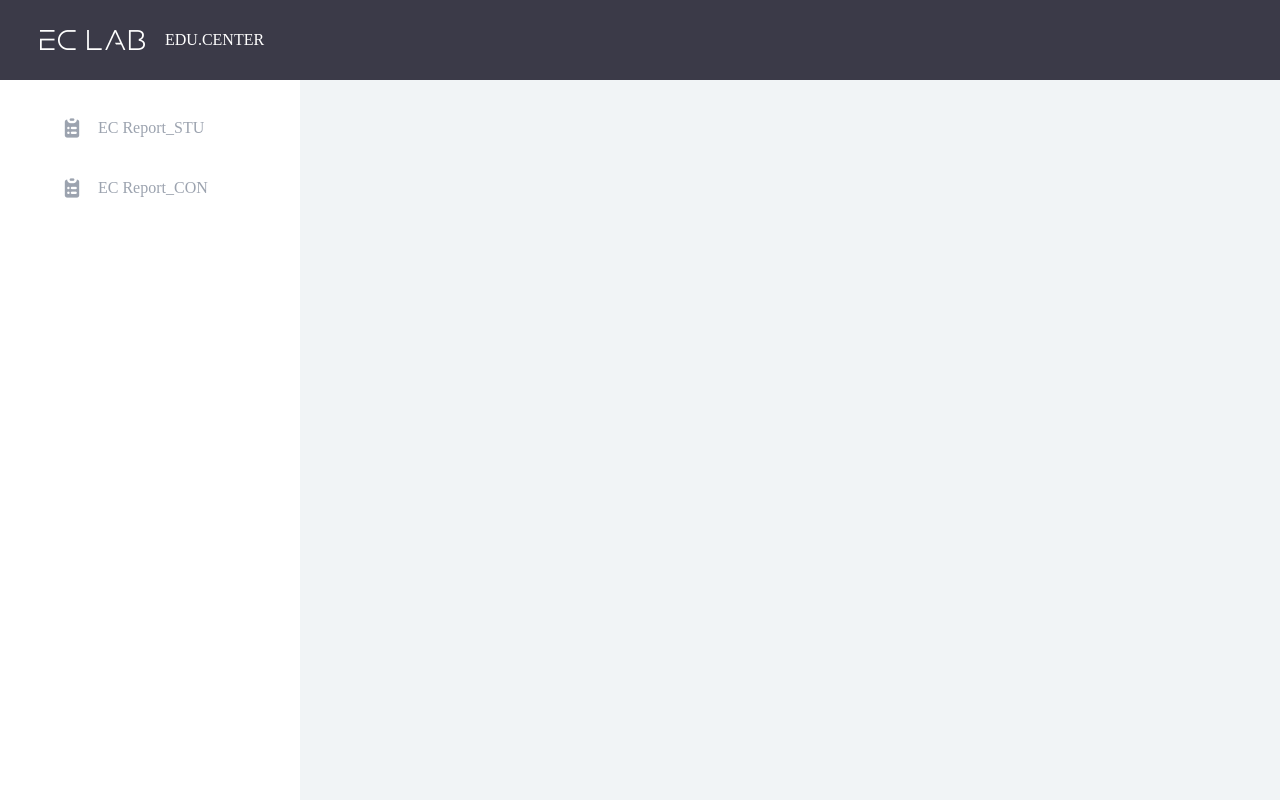
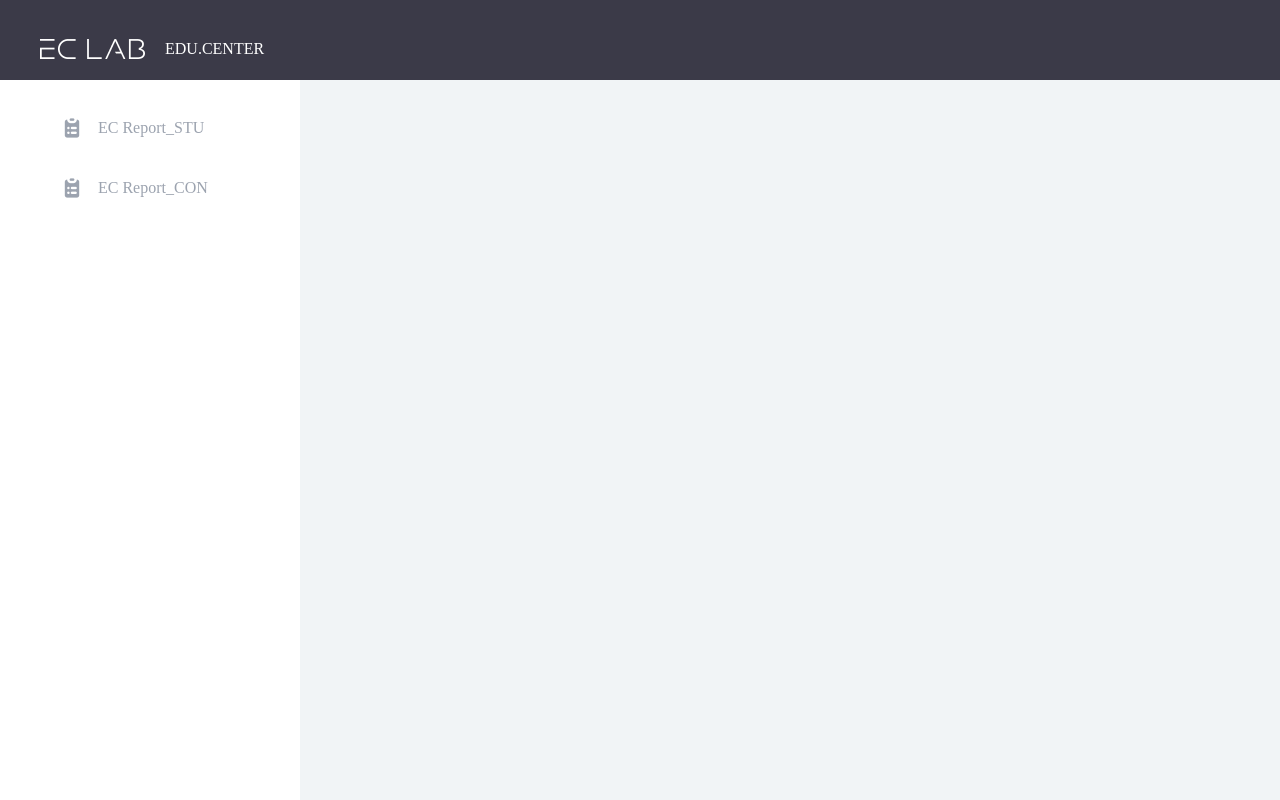
Before and after one commit to hyeonmyung/eclab-test, a Next.js app: page / in a window 1280 px wide. Built offline with nearby package versions, Linux system fonts and the light colour scheme; a web font is replaced by a local one.

Commit message:
feat: 헤더 로고 삽입

```diff
--- a/src/components/Header.tsx
+++ b/src/components/Header.tsx
@@ -6,7 +6,14 @@ const Header: FunctionComponent = () => {
   return (
     <HeaderLayout>
       <InnerLayout>
-        <Image src={"/images/logo.png"} width={105} height={20} alt="EC LAB" />{" "}
+        <h1>
+          <Image
+            src={"/images/logo.png"}
+            width={105}
+            height={20}
+            alt="EC LAB"
+          />{" "}
+        </h1>
         <EduCenter>EDU.CENTER</EduCenter>
       </InnerLayout>
     </HeaderLayout>
```
